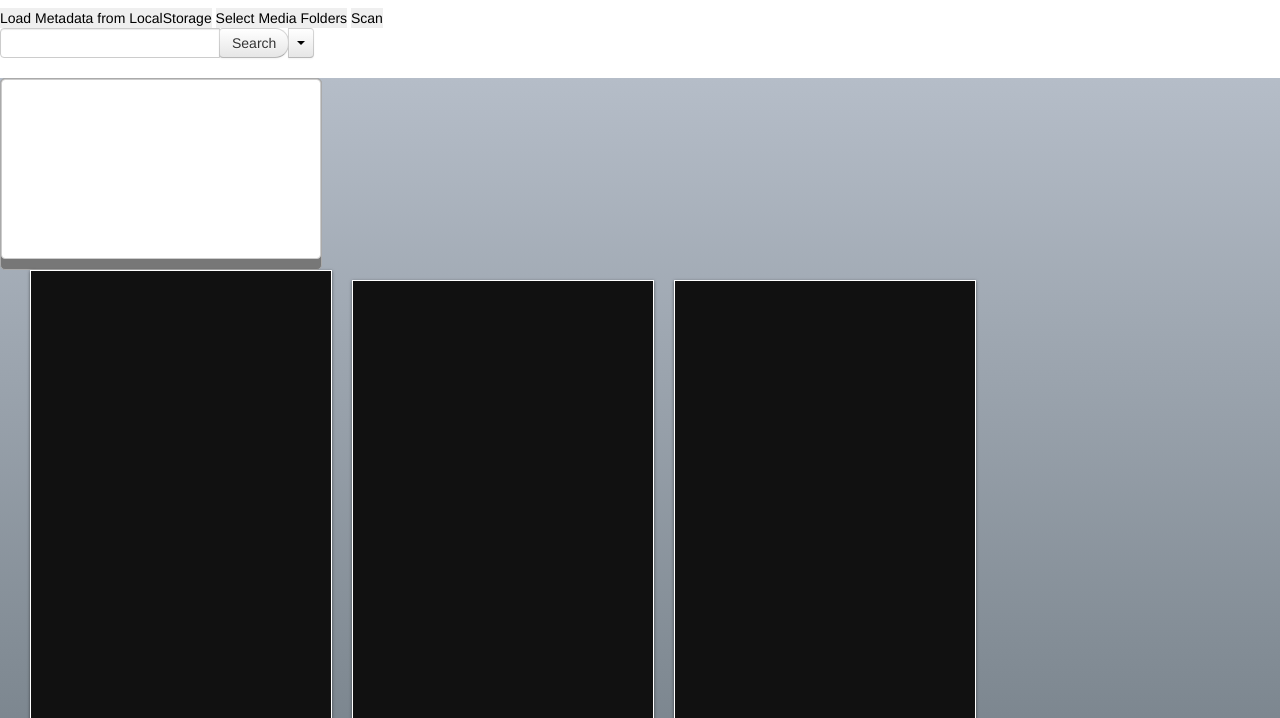
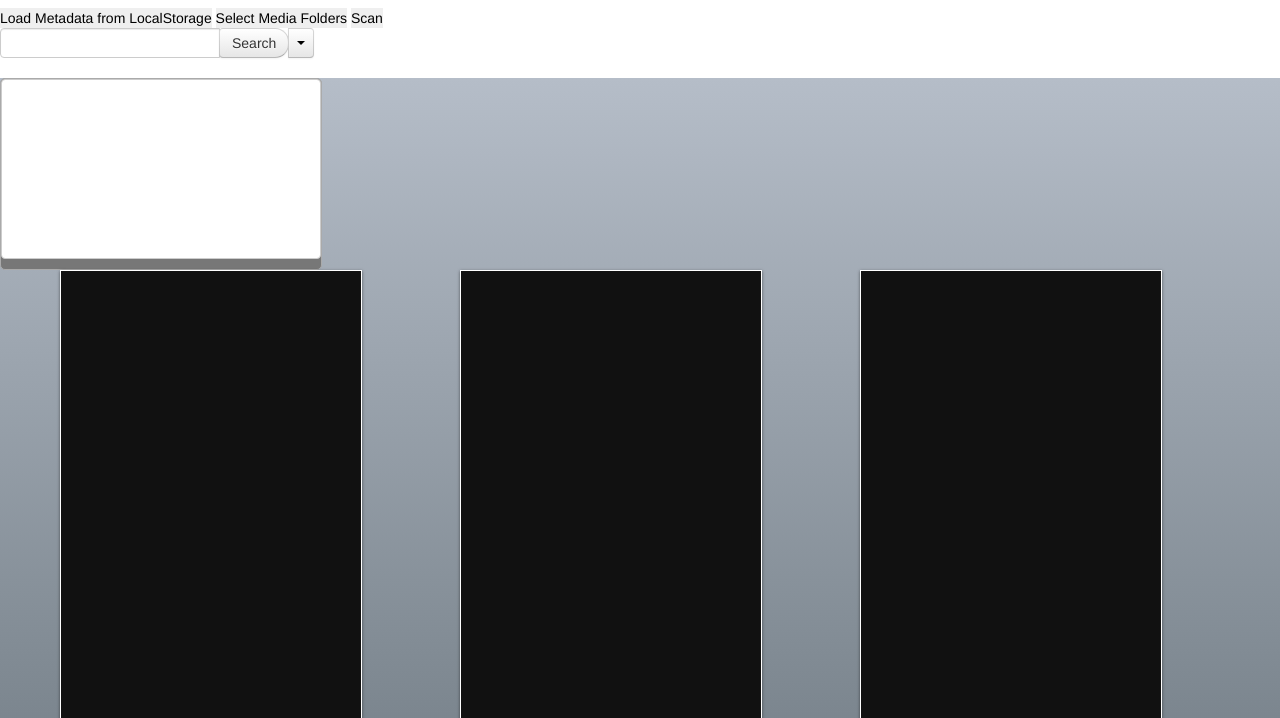
Before and after one commit to maestr0/video-database-manager, a browser extension: page index.html in a window 1280 px wide. Shown: the part 73-791 px from the top of the page. Drawn offline with Linux system fonts and the light colour scheme.

Commit message:
New Mosaic Update

```diff
--- a/styles/main.css
+++ b/styles/main.css
@@ -37,6 +37,19 @@ background: -ms-linear-gradient(top,  #b5bdc8 0%,#828c95 36%,#28343b 100%); /* I
 background: linear-gradient(to bottom,  #b5bdc8 0%,#828c95 36%,#28343b 100%); /* W3C */
 filter: progid:DXImageTransform.Microsoft.gradient( startColorstr='#b5bdc8', endColorstr='#28343b',GradientType=0 ); /* IE6-9 */
 
+}
+
+.runtime
+{
+font-size: small;
+float:right;
+padding-top: 5px;
+}
+
+.mosaic_blurb
+{
+color:white;
+margin-top:-10px;
 }
 /*
 #container div.media {
--- a/videoDatabaseManager.js
+++ b/videoDatabaseManager.js
@@ -242,7 +242,7 @@ var fnAddMediaToUI = function(media) {
 
 
 		var cover_url = media.Poster; //.replace('http://ia.media-imdb.com/images/M/','styles/img/covers/');
-		var movie_view = "<div id='media_"+media_count+"' class='span4 media mosaic-block bar'><div class='poster mosaic-backdrop'><webview src='"+ cover_url + "'></webview></div><div class='mosaic-overlay'><p class='title'>"+media.Title+"</p><p class='runtime'>"+media.Runtime+"</p><p>"+media.imdbRating+"</p><h3 class='year details'>"+media.Released+"</h3><p class='genre details'>"+media.Genre+"</p></div></div>";
+		var movie_view = "<div class='span4'><div id='media_"+media_count+"' class='media mosaic-block bar3'><div class='poster mosaic-backdrop'><webview src='"+ cover_url + "'></webview></div><div class='mosaic-overlay'><div class='title_container'><h4 class='title'>"+media.Title+"<div class='runtime'>("+media.Runtime+")</div></h4></div><p class='mosaic_blurb' > "+media.Released+" <br> " +media.Genre+ " </p> "+media.imdbRating+"</div></div></div>";
 
 		jQuery(function($){
 
```
Also changed, not shown: 1 other file.
